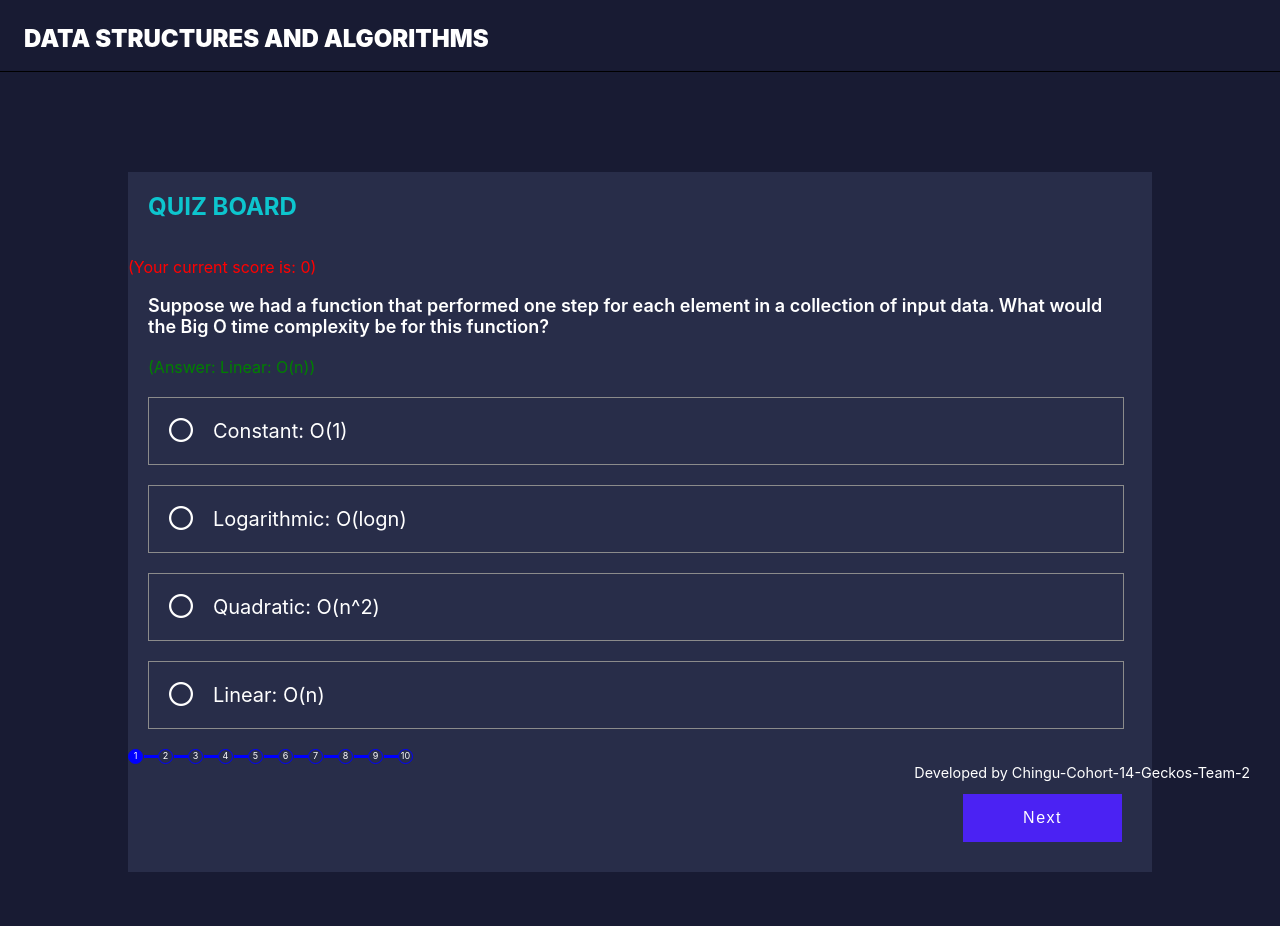
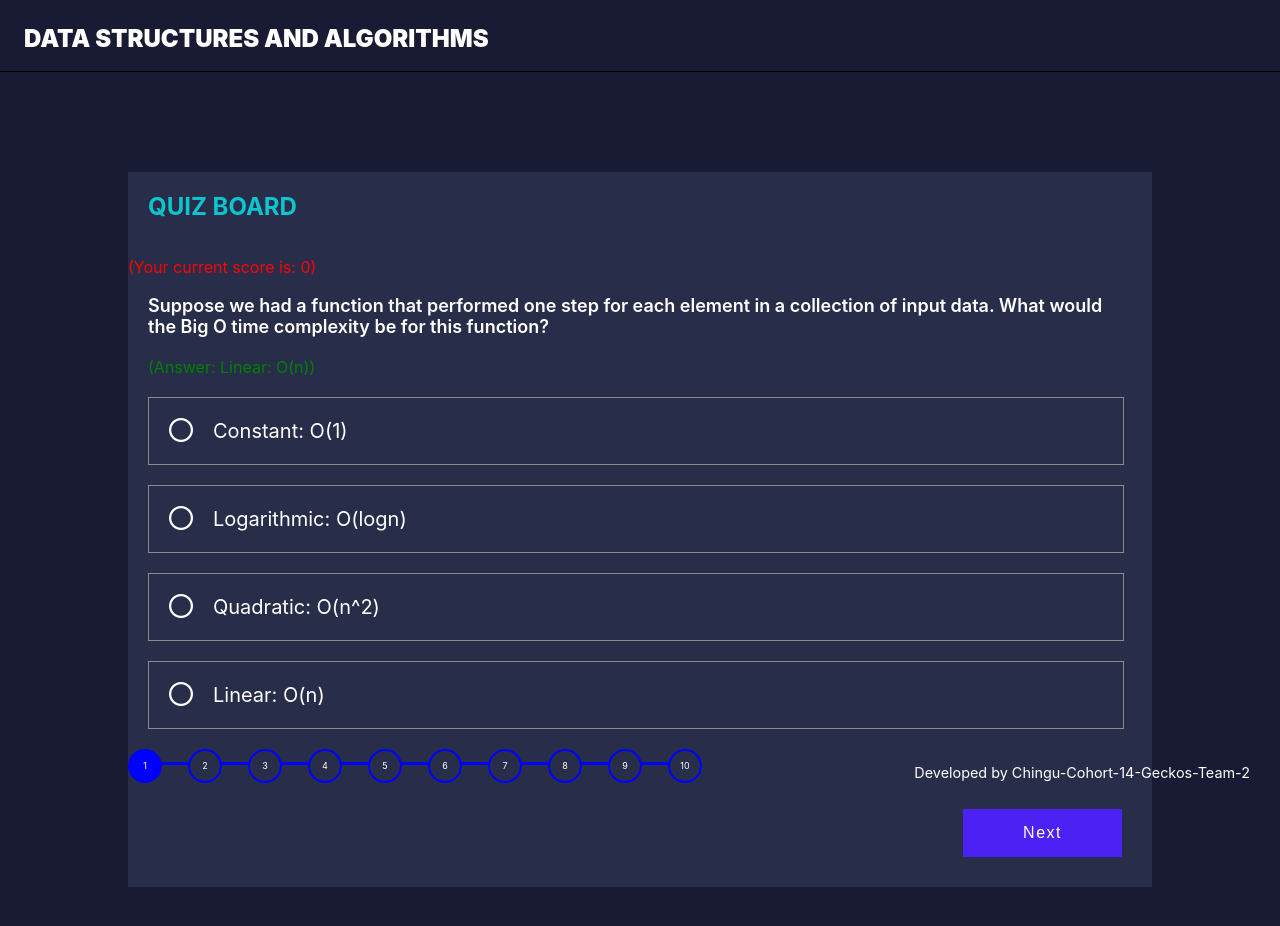
Before and after one commit to chingu-voyages/v14-geckos-team-02, a React (Create React App) app: page /quiz/1 in a window 1280 px wide. Shown: the top 926 px of the page. Built offline with nearby package versions, Linux system fonts and the light colour scheme.

Commit message:
Modify ProgressBar.scss. Change size and reorient layout.

```diff
--- a/src/views/components/ProgressBar/ProgressBar.scss
+++ b/src/views/components/ProgressBar/ProgressBar.scss
@@ -1,7 +1,7 @@
 .progress-container {
   background-color:transparent;
-  width: 300px;
-  height: 15px;
+  width: 600px;
+  height: 30px;
   display: grid;
   grid-template-columns: repeat(10,1fr);
 }
@@ -11,26 +11,36 @@
   width: 100%;
   display: grid;
   grid-template-columns: 1fr 1fr;
-
+  justify-content: center;
+  align-items: stretch;
 }
 .progress-circle {
+  display:grid;
+  grid-template: 1fr 1fr;
+  height: 100%;
+  width: 100%;
+  justify-content: center;
+  align-items: center;
   text-align: center;
-  line-height: 12px;
   font-size: 9px;
   color: white;
   border-radius: 50%;
-  border: 1px solid blue;
+  border: 2px solid blue;
 }
 
 .progress-bridge {
   display: grid;
+  grid-template: 1fr/1fr;
+  width: 100%;
+  height: 100%;
   justify-content: center;
   align-items: center;
 }
 .progress-line {
   height: 3px;
-  width: 14px;
+  width: 98%;
   background-color: blue;
+  margin-left: 3px;
 }
 
 .progress-box:last-of-type .progress-line {
```
